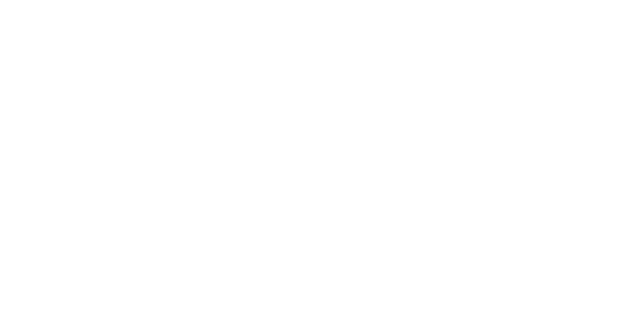
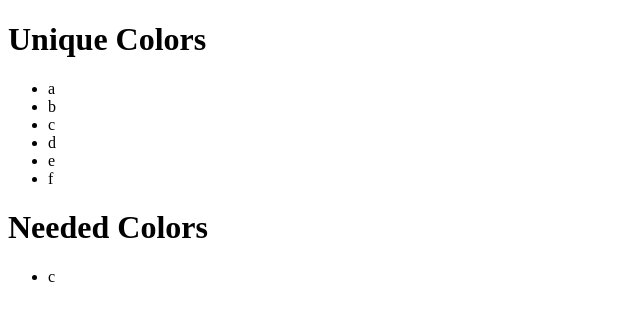
Before and after one commit to matikin9/thread-tracker, a plain HTML site: page cross-stitch-compare.html in a window 1280 px wide. Shown: the whole page, without its empty margins (0-640 px from the left). Drawn offline with nearby package versions, Linux system fonts and the light colour scheme.

Commit message:
Displays colors from multiple pattern files that are not in the stash file.

```diff
--- a/cross-stitch-compare.html
+++ b/cross-stitch-compare.html
@@ -11,19 +11,22 @@
 <body>
 	<div class="intro">
 	</div>
-	<ul class="log">
+	<h1>Unique Colors</h1>
+	<ul id="uniqueColors">
+	</ul>
+	<h1>Needed Colors</h1>
+	<ul id="neededColors">
 	</ul>
 
 	<script>
 		$(document).ready(function() {
-			var json_dc = "../data/pretty-little-dc.json";
-			var json_sf = "../data/pretty-little-san-francisco.json";
-			var json_hk = "../data/pretty-little-hk.json";
-			var json_chicago = "../data/pretty-little-chicago.json";
-			var fileArr = [json_dc, json_sf, json_hk];
+			var sample1 = "../data/sample1.json";
+			var sample2 = "../data/sample2.json";
+			var sample3 = "../data/sample3.json";
+			var fileArr = [sample2, sample1, sample3];
 
-			find_unique_colors(fileArr);
-
+			display_unique_colors(fileArr);
+			display_colors_needed(fileArr);
 		});
 	</script>
 </body>
--- a/data/sample2.json
+++ b/data/sample2.json
@@ -2,6 +2,8 @@
 	"colors" : [
 		"a",
 		"b",
-		"d"
+		"d",
+		"e",
+		"f"
 	]
 }
--- a/script/script.js
+++ b/script/script.js
@@ -1,6 +1,63 @@
-function find_unique_colors(filenameArr) {
+function display_colors_needed(filenameArr) {
+	var numFiles = filenameArr.length;
+	var colorsNeeded = [];
+
+	if (numFiles <= 1) {
+		return;
+	} else {
+		var stash = filenameArr[0];
+		var patterns = filenameArr.slice(1);
+
+		$.getJSON(stash, function(stashData) {
+			$.each(patterns, function(index, filename) {
+				$.getJSON(filename, function(patternData) {
+
+					var colorsNeededInFile = get_colors_needed(stashData.colors, patternData.colors);
+
+					$.each(colorsNeededInFile, function(index, value) {
+						if ($.inArray(value, colorsNeeded) < 0) {
+							colorsNeeded.push(value);
+						}
+					});
+
+					var html = "";
+					$.each(colorsNeeded, function(key, value) {
+						html += '<li>' + value + '</li>';
+					});
+
+					$('ul#neededColors').html(html);
+				});
+			});
+			return;
+		});
+}
+}
+
+function get_colors_needed(colorsOwned, colorsInPattern) {
+	// Takes in arrays of strings
+	if (colorsOwned.length === 0) {
+		return colorsInPattern;
+	} else if (colorsInPattern.length === 0) {
+		return [];
+	} else {
+		var colorsNeeded = [];
+
+		$.each(colorsInPattern, function(index, obj) {
+			// if a color within colorset2 does not exist within uniqueElements (which was
+			// initialized to colorset1), add it to uniqueElements
+			if ($.inArray(obj, colorsOwned) < 0) {
+				colorsNeeded.push(obj);
+			}
+		});
+
+		return colorsNeeded;
+	}
+}
+
+function display_unique_colors(filenameArr) {
   // filenameArr: ["set1.json", "set2.json", ...]
 	// TODO: Check for duplicate colors within a single dataset
+	// TODO: Pull out display code to utilize callback functions
 
   var numFiles = filenameArr.length;
   var uniqueColors = [];
@@ -16,23 +73,23 @@ function find_unique_colors(filenameArr) {
       // for each file in the array, compare elements to uniqueColors array
       $.getJSON(filename, function(data) {
 				var colorsToCompare = uniqueColors.slice(0);
-        uniqueColors = find_unique_compare_two(colorsToCompare, data.colors);
+        uniqueColors = get_unique_colors(colorsToCompare, data.colors);
 				uniqueColors.sort();
-				console.log("* : " + uniqueColors);
 
 				var html = "";
 				$.each(uniqueColors, function(key, value) {
 					html += '<li>' + value + '</li>';
 				});
 
-				$('.log').html(html);
+				$('ul#uniqueColors').html(html);
       });
     });
 		return;
   }
 }
 
-function find_unique_compare_two(colorset1, colorset2) {
+function get_unique_colors(colorset1, colorset2) {
+	// Takes in arrays of strings.
   if (colorset1.length === 0) {
     return colorset2;
   } else if (colorset2.length === 0) {
```
